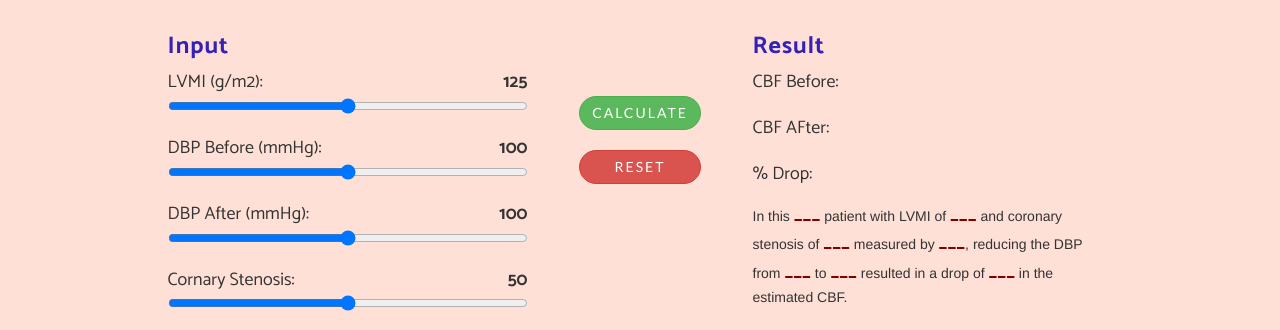
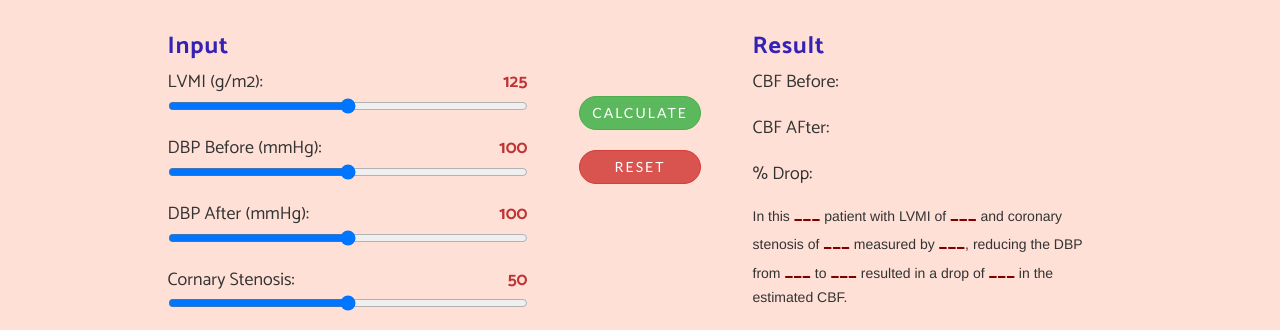
Before and after one commit to joutimothy/joutimothy.github.io, a plain HTML site: page index.html in a window 1280 px wide. Shown: the part 1009-1339 px from the top of the page. Drawn offline with nearby package versions, Linux system fonts and the light colour scheme; a web font is replaced by a local one.

Commit message:
change span color

```diff
--- a/css/new-age.css
+++ b/css/new-age.css
@@ -73,6 +73,7 @@ span{
   font-family: 'Catamaran', 'Helvetica', 'Arial', 'sans-serif';
   font-size: 18px;
   font-weight: bold;
+  color: #bf3333;
   float: right;
 }
 select{
```
